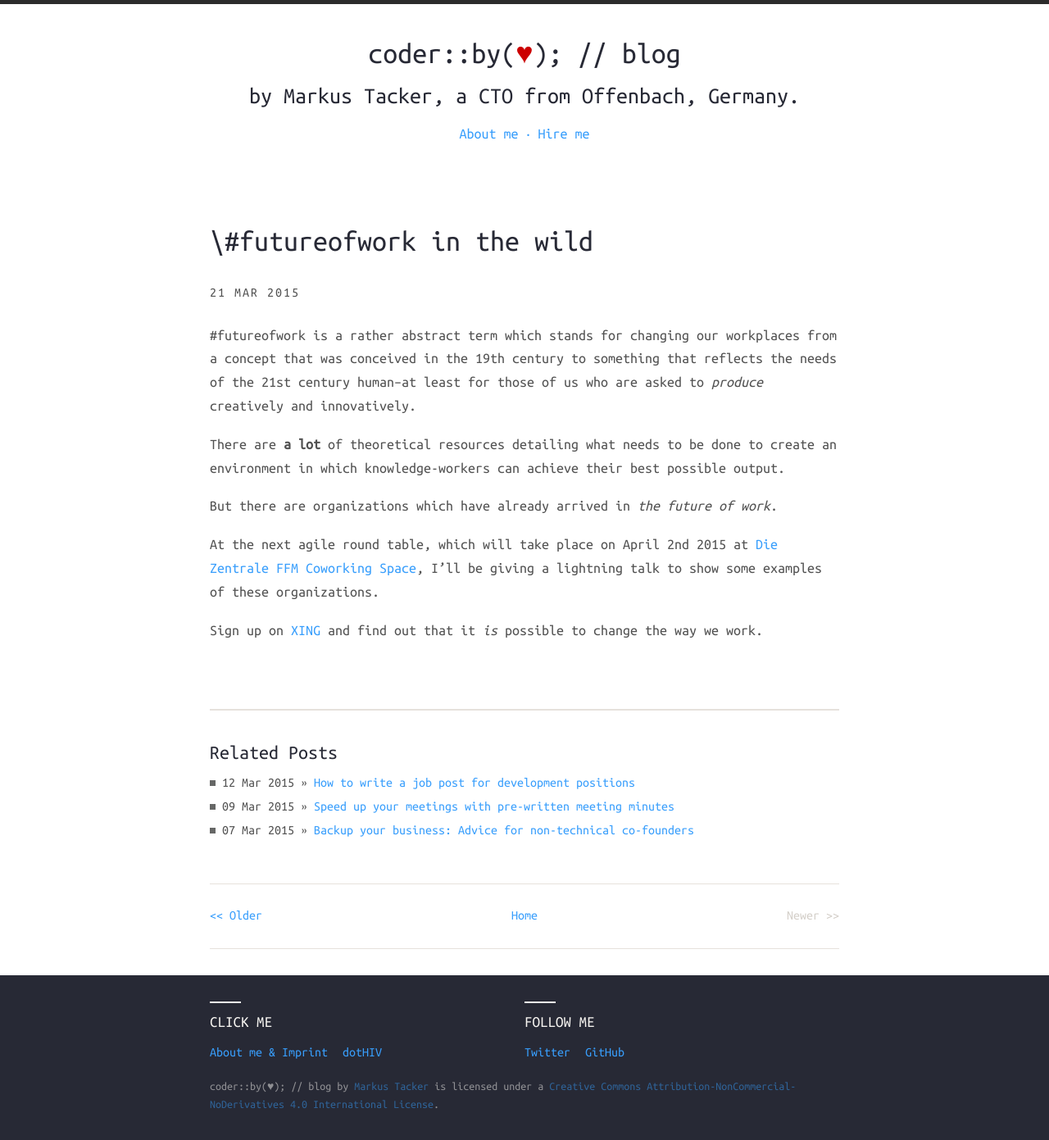
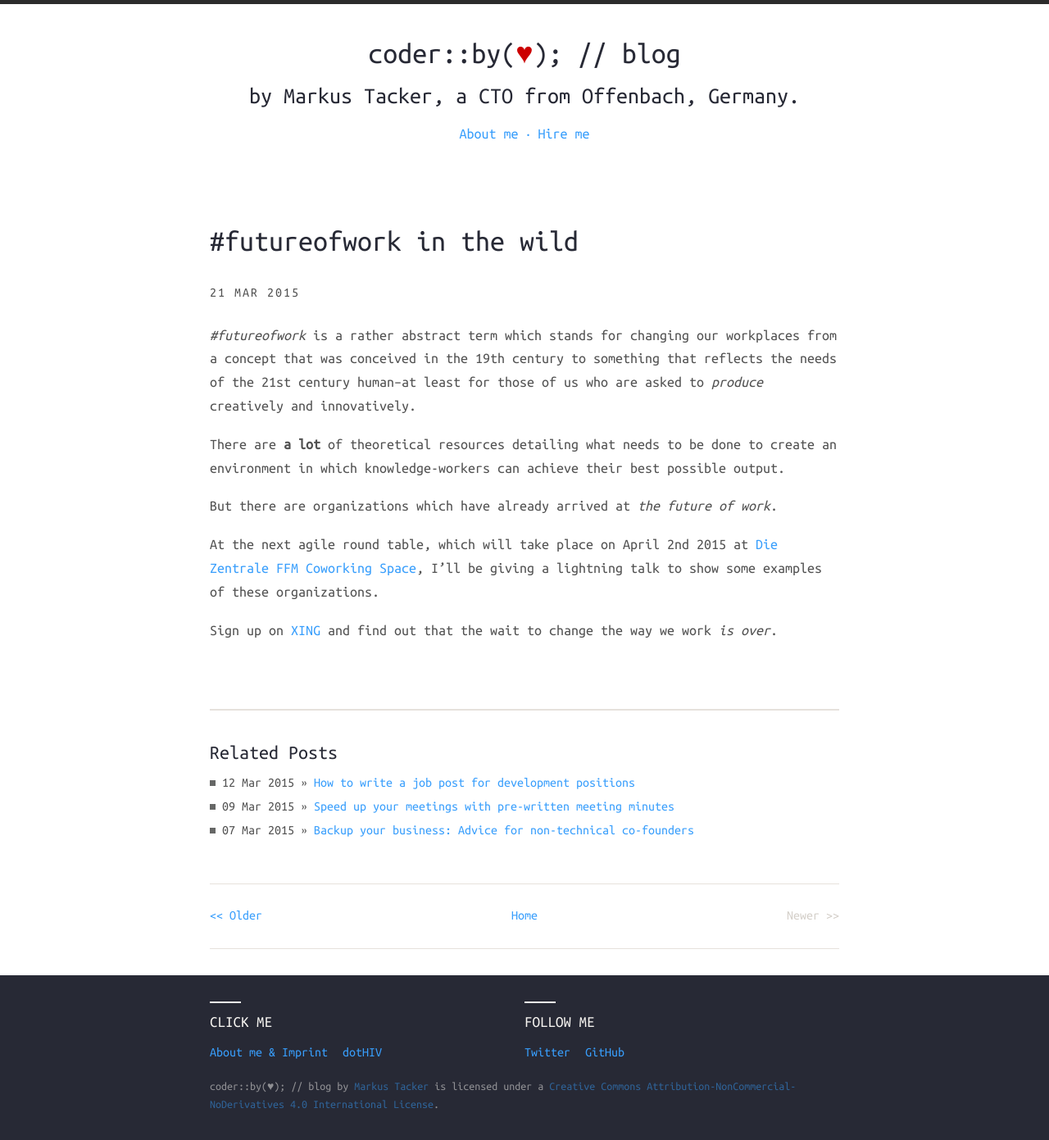
Before and after one commit to coderbyheart/blog, a Jekyll site: the page built from _posts/2015-03-21-future-of-work-in-the-wild.md, in a window 1280 px wide. Shown: the whole page at 82% size. Built offline with Jekyll 4.4.1, drawn with Linux system fonts in a browser that asks for light colours; nearby versions of some CDN libraries; comment, search, counter and statistics services are not loaded.

Commit message:
Updated markup.

```diff
--- a/_posts/2015-03-21-future-of-work-in-the-wild.md
+++ b/_posts/2015-03-21-future-of-work-in-the-wild.md
@@ -1,27 +1,27 @@
 ---
 layout: post
-title:  \#futureofwork in the wild
+title:  "#futureofwork in the wild"
 date:   2015-03-21 15:00:00
 excerpt: > #
   An April 2nd 2015 I'll be giving a lightning talk to show some examples of organizations
-  that have already arrived in the future of work.
+  that have already arrived at the future of work.
 categories:
 - futureofwork
 permalink: future-of-work-in-the-wild
 ---
 
-\#futureofwork is a rather abstract term which stands for changing our workplaces from a concept that was conceived in
+*\#futureofwork* is a rather abstract term which stands for changing our workplaces from a concept that was conceived in
 the 19th century to something that reflects the needs of the 21st century human–at least for those of us who are asked
 to *produce* creatively and innovatively.
 
 There are **a lot** of theoretical resources detailing what needs to be done to create an environment in which
 knowledge-workers can achieve their best possible output.
 
-But there are organizations which have already arrived in *the future of work*.
+But there are organizations which have already arrived at *the future of work*.
 
 At the next agile round table, which will take place on April 2nd 2015 at
 [Die Zentrale FFM Coworking Space](http://www.die-zentrale-ffm.de/),
 I'll be giving a lightning talk to show some examples of these organizations.
 
-Sign up on [XING](https://www.xing.com/events/20-agiler-stammtisch-frankfurt-1532963) and find out that it *is* possible
-to change the way we work.
+Sign up on [XING](https://www.xing.com/events/20-agiler-stammtisch-frankfurt-1532963) and find out that the wait
+to change the way we work *is over*.
```
